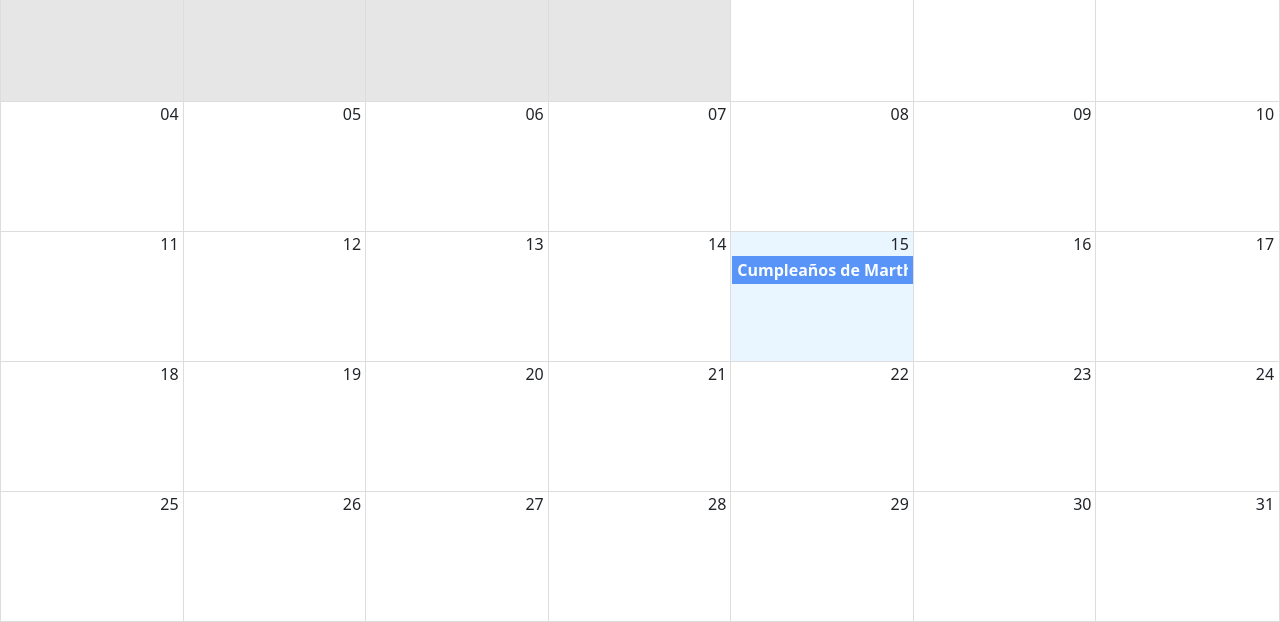
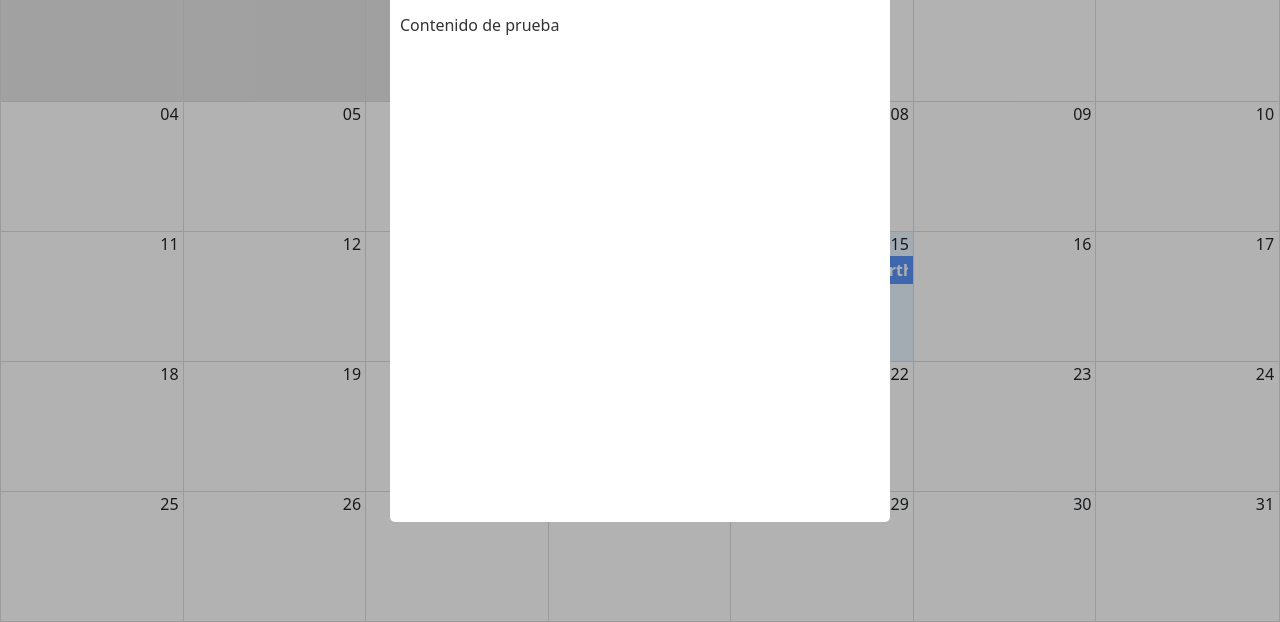
Before and after one commit to hall9zeha/JavaScriptProjects-2, a React app in the folder 06-calendar-app/: page /calendar in a window 1280 px wide. Shown: the part 178-800 px from the top of the page. Built offline with nearby package versions, Linux system fonts and the light colour scheme.

Commit message:
Added calendar modal

```diff
--- a/06-calendar-app/package.json
+++ b/06-calendar-app/package.json
@@ -11,6 +11,7 @@
     "react-big-calendar": "^1.11.2",
     "react-dom": "^18.2.0",
     "react-intl": "^6.6.2",
+    "react-modal": "^3.16.1",
     "react-router-dom": "^6.22.3",
     "react-scripts": "5.0.1",
     "web-vitals": "^2.1.4"
--- /dev/null
+++ b/06-calendar-app/src/calendar/CalendarModal.js
@@ -0,0 +1,38 @@
+import React, { useState } from 'react'
+import Modal from 'react-modal'
+
+const customStyles = {
+    content: {
+      top: '50%',
+      left: '50%',
+      right: 'auto',
+      bottom: 'auto',
+      marginRight: '-50%',
+      transform: 'translate(-50%, -50%)',
+    },
+  };
+
+Modal.setAppElement('#root');
+
+export const CalendarModal = () => {
+    const  [isOpen, setIsOpen] = useState(true)
+    const closeModal = ()=>{
+        setIsOpen(false)
+    }
+
+  return (
+    <Modal
+        isOpen={isOpen}
+        // onAfterOpen={afterOpenModal}
+        onRequestClose={closeModal}
+        style={customStyles}
+        className='modal'
+        overlayClassName='modal-fondo'
+        closeTimeoutMS={200}
+        >
+            <h1>Hola Devs</h1>
+            <hr/>
+            <span>Contenido de prueba</span>
+    </Modal>
+  )
+}
--- a/06-calendar-app/src/calendar/CalendarScreen.js
+++ b/06-calendar-app/src/calendar/CalendarScreen.js
@@ -8,6 +8,7 @@ import 'moment/locale/es'//Cambia los nombres de mes,día a español
 import 'react-big-calendar/lib/css/react-big-calendar.css' //Estilos para big calendar
 import { messages } from '../helpers/calendar-translate-es'
 import { CalendarEvent } from './CalendarEvent'
+import { CalendarModal } from './CalendarModal'
 
 
 moment.locale('es')//Cambia los nombres de mes,día a español
@@ -72,6 +73,7 @@ export const CalendarScreen = () => {
             onView={onViewChange}
             view={lastView}
         />
+        <CalendarModal/>
     </div>
   )
 }
--- a/06-calendar-app/src/styles.css
+++ b/06-calendar-app/src/styles.css
@@ -10,3 +10,43 @@ html, body{
 .rbc-calendar{
     height: 100%;
 }
+/* Modal */
+.ReactModalPortal > div{
+    opacity: 0;
+}
+
+.ReactModalPortal .ReactModal__Overlay {
+    align-items: center;
+    display: flex;
+    justify-content: center;
+    transition: opacity .2s ease-in-out;
+    z-index: 999;
+}
+
+.modal-fondo {
+    background-color: rgba(0, 0, 0, 0.3);
+    bottom: 0;
+    left: 0;
+    right: 0;
+    top: 0;
+    position: fixed;
+}
+
+.ReactModalPortal .ReactModal__Overlay--after-open {
+    opacity: 1;
+}
+
+.ReactModalPortal .ReactModal__Overlay--before-close {
+    opacity: 0;
+}
+
+.modal {
+    background: white;
+    border-radius: 5px;
+    color: rgb(51, 51, 51);
+    display: inline;
+    max-height: 600px;
+    max-width: 500px;
+    outline: none;
+    padding: 10px;
+}
```
